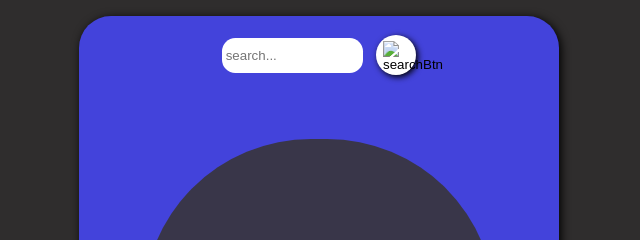
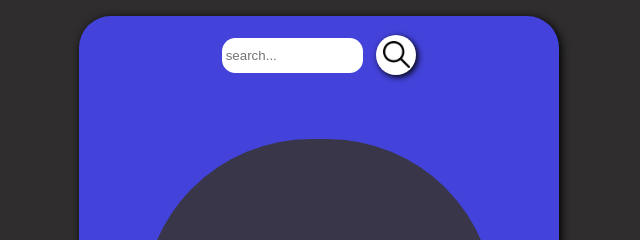
Before and after one commit to CodeLavkush/simplePokedex, a plain HTML site: page index.html in a window 1280 px wide. Shown: the top 240 px of the page, 321-961 px from the left. Drawn offline with Linux system fonts and the light colour scheme; the site is published under a folder, as on GitHub Pages, so addresses that start at the root find nothing.

Commit message:
change the path of search

```diff
--- a/index.html
+++ b/index.html
@@ -12,7 +12,7 @@
         <div class="upperSec">
             <input class="search" type="text" placeholder="search...">
             <button class="btn" type="button">
-                <img class="btn-search" src="/search.png" alt="searchBtn">
+                <img class="btn-search" src="search.png" alt="searchBtn">
             </button>
         </div>
         <div class="lowerSec">
```
